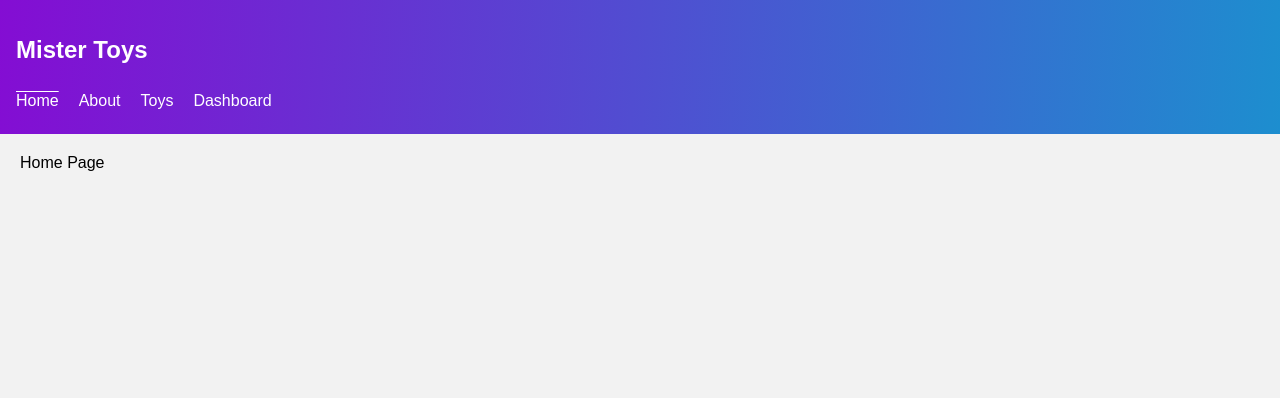
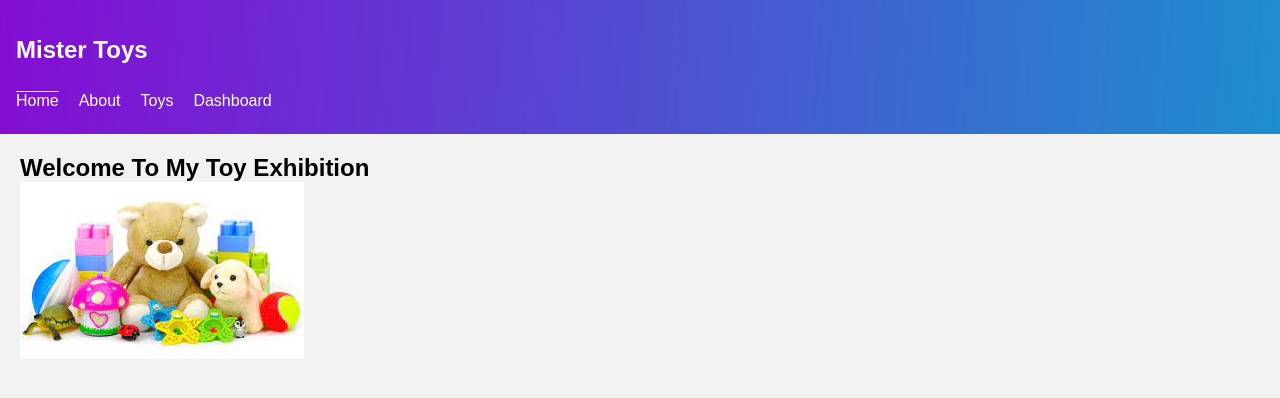
Before and after one commit to OriDalm/Mister-Toy, a React app: page / in a window 1280 px wide. Shown: the top 398 px of the page. Built offline with nearby package versions, Linux system fonts and the light colour scheme; the HTML template or start-up script is replaced by a standard one.

Commit message:
Designed home and about pages

```diff
--- a/src/pages/AboutUs.jsx
+++ b/src/pages/AboutUs.jsx
@@ -1,3 +1,8 @@
 export function AboutUs() {
-  return <div>About us</div>
+  return (
+    <h1>
+      Welcome to Toy Exhibition Wonderland, where imagination comes to life! We are thrilled to be your gateway to a world of wonder, nostalgia, and
+      endless fun. Our mission is to celebrate the magic of toys and their enduring impact on people of all ages.
+    </h1>
+  )
 }
--- a/src/pages/HomePage.jsx
+++ b/src/pages/HomePage.jsx
@@ -1,3 +1,10 @@
+import logoUrl from '../assets/img/toy.jpg'
+
 export function HomePage() {
-  return <div>Home Page</div>
+  return (
+    <section>
+      <h1>Welcome To My Toy Exhibition</h1>
+      <img className='toy-img' src={logoUrl} />
+    </section>
+  )
 }
```
Also changed, not shown: src/assets/img/toy.jpg (added).
